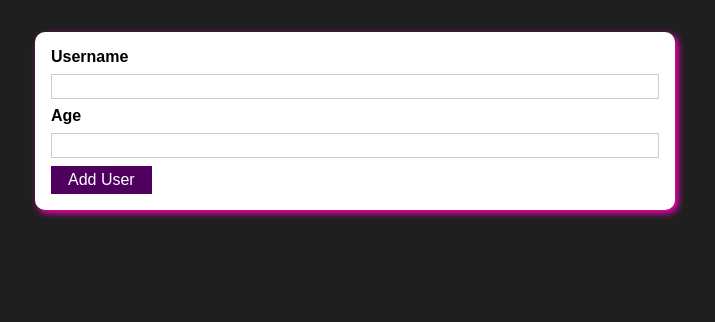
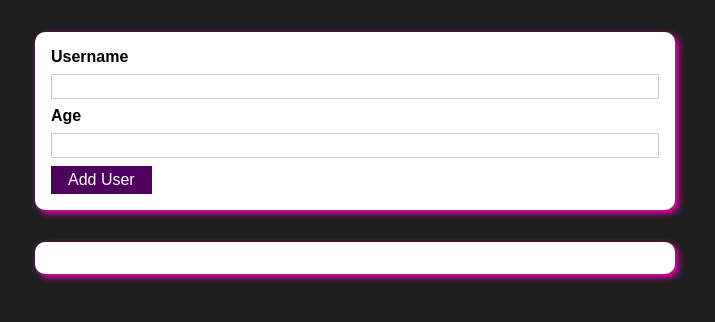
Before and after one commit to NicolaHearn/UdemyUserList, a React (Create React App) app: page / in a window 1280 px wide. Shown: the top 322 px of the page, without its empty margins (285-1000 px from the left). Built offline with nearby package versions, Linux system fonts and the light colour scheme.

Commit message:
create user list component

```diff
--- a/src/App.js
+++ b/src/App.js
@@ -1,10 +1,12 @@
 import React from 'react';
 import AddUser from './components/Users/AddUser';
+import UsersList from './components/Users/UsersList';
 
 function App() {
   return (
     <div>
       <AddUser />
+      <UsersList users={[]} />
     </div>
   );
 }
--- a/src/components/Users/AddUser.js
+++ b/src/components/Users/AddUser.js
@@ -1,6 +1,6 @@
 import React, { useState } from 'react';
 import Card from '../UI/Card';
-import styles from './AddUser.module.css';
+import Styles from './AddUser.module.css';
 import Button from '../UI/Button';
 
 const AddUser = props => {
@@ -18,7 +18,7 @@
         console.log(enteredUsername, enteredAge);
         setEnteredUsername('');
         setEnteredAge('');
-    }
+    };
 
     const usernameChangeHandler = (event) => {
         setEnteredUsername(event.target.value);
@@ -31,7 +31,7 @@
 
 
     return (
-        <Card className={styles.input}>
+        <Card className={Styles.input}>
         <form onSubmit={addUserHandler}>
             <label htmlFor="username" >Username</label>
             <input id="username" type="text" value={enteredUsername} onChange={usernameChangeHandler}/>
--- /dev/null
+++ b/src/components/Users/UsersList.js
@@ -0,0 +1,15 @@
+import React from 'react';
+import Card from '../UI/Card';
+import Styles from './UsersList.module.css';
+
+const UsersList = props => {
+    return (
+    <Card className={Styles.users}>
+    <ul>
+        {props.users.map(user => <li>{user.name} ({user.age} years old) </li>)}
+    </ul>
+    </Card>
+    )
+};
+
+export default UsersList;
--- /dev/null
+++ b/src/components/Users/UsersList.module.css
@@ -0,0 +1,16 @@
+.users {
+    margin: 2rem auto;
+    width: 90%;
+    max-width: 40rem;
+  }
+
+  .users ul {
+    list-style: none;
+    padding: 1rem;
+  }
+
+  .users li {
+    border: 1px solid #ccc;
+    margin: 0.5rem 0;
+    padding: 0.5rem;
+  }
```
